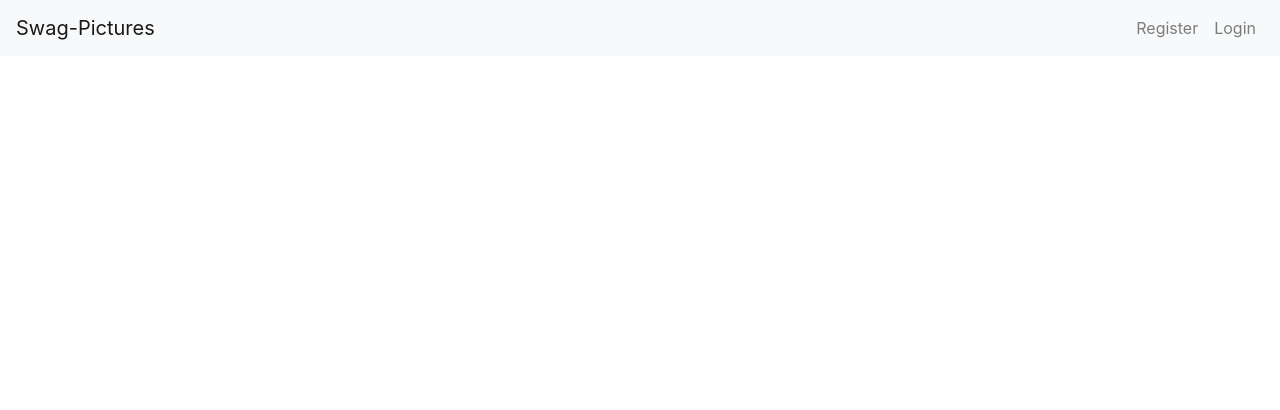
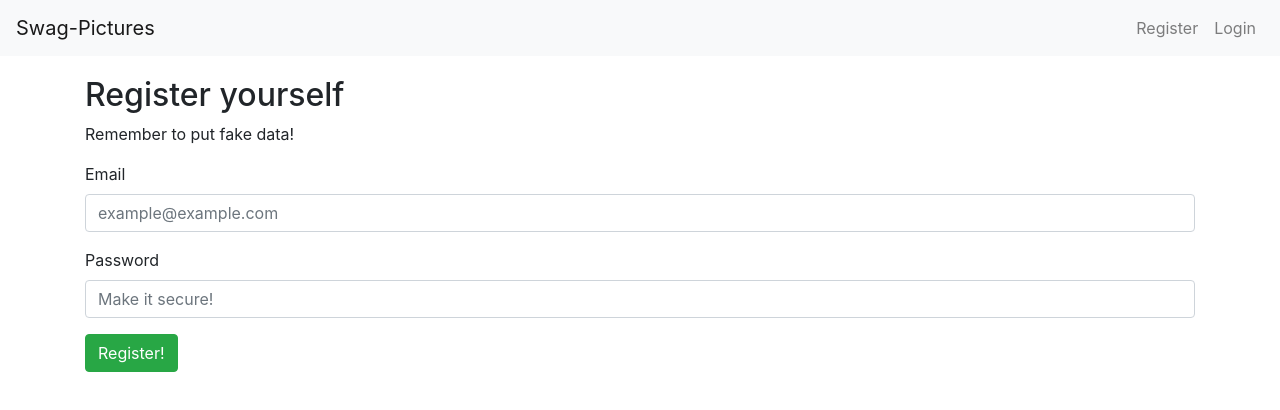
Before and after one commit to MichalIrzylowski/swag-pictures, a React (Create React App) app: page /Register in a window 1280 px wide. Shown: the top 410 px of the page. Built offline with nearby package versions, Linux system fonts and the light colour scheme.

Commit message:
Redux configuration

```diff
--- a/package.json
+++ b/package.json
@@ -4,6 +4,7 @@
   "private": true,
   "dependencies": {
     "bootstrap": "^4.1.2",
+    "jwt": "^0.2.0",
     "react": "^16.4.1",
     "react-dom": "^16.4.1",
     "react-redux": "^5.0.7",
@@ -11,6 +12,8 @@
     "react-scripts": "1.1.4",
     "reactstrap": "^6.3.0",
     "redux": "^4.0.0",
+    "redux-devtools-extension": "^2.13.5",
+    "redux-logger": "^3.0.6",
     "redux-saga": "^0.16.0"
   },
   "scripts": {
@@ -18,5 +21,6 @@
     "build": "react-scripts build",
     "test": "react-scripts test --env=jsdom",
     "eject": "react-scripts eject"
-  }
+  },
+  "proxy": "http://localhost:3001"
 }
--- /dev/null
+++ b/src/components/Authentication.js
@@ -0,0 +1,42 @@
+import React, { Component } from 'react';
+import { Form, FormGroup, Label, Input, Button } from 'reactstrap'
+
+export default class Authentication extends Component {
+  constructor(props) {
+    super(props);
+    this.state = {
+      email: '',
+      password: ''
+    }
+  }
+
+ handleChange = name => e => {
+   this.setState({
+     ...this.state,
+     [name]: e.target.value
+   })
+ }
+
+ handleSubmit = e => {
+   e.preventDefault();
+   console.log(this.state)
+ }
+
+  render() {
+    return (
+      <Form onSubmit={this.handleSubmit}>
+        {this.props.match.path === '/Register' ? <h2>Register yourself</h2> : <h2>Login yourself!</h2> }
+        {this.props.match.path === '/Register' ? <p>Remember to put fake data!</p> : <p>Put your login data below.</p>}
+        <FormGroup>
+          <Label htmlFor='email'>Email</Label>
+          <Input name='email' id='email' type='email' placeholder='example@example.com' value={this.state.email} onChange={this.handleChange('email')} />
+        </FormGroup>
+        <FormGroup>
+          <Label htmlFor='password'>Password</Label>
+          <Input name='password' id='password' type='password' placeholder='Make it secure!' value={this.state.password} onChange={this.handleChange('password')} />
+        </FormGroup>
+        <Button color='success'>{this.props.match.path === '/Register' ? 'Register!' : 'Sign up!'}</Button>
+      </Form>
+    )
+  }
+}
--- a/src/components/MainContent.js
+++ b/src/components/MainContent.js
@@ -1,12 +1,14 @@
 import React from 'react';
 import { Switch, Route } from 'react-router-dom';
 
-import HomePage from './HomePage'
+import HomePage from './HomePage';
+import Authentication from './Authentication';
 
 const MainContent = ({location}) => (
   <Switch>
     <Route exact path='/' component={HomePage} />
-    {/*<Route exact path='/Register' component={} />*/}
+    <Route exact path='/Register' component={Authentication} />
+    <Route exact path='/Login' component={Authentication} />
   </Switch>
 )
 
--- a/src/index.js
+++ b/src/index.js
@@ -1,18 +1,48 @@
 import React from 'react';
 import ReactDOM from 'react-dom';
 import App from './App';
-import registerServiceWorker from './registerServiceWorker';
+
+import { Provider } from 'react-redux';
+import { createStore, applyMiddleware } from 'redux';
+import createSagaMiddleware from 'redux-saga';
+import logger from 'redux-logger';
+import {composeWithDevTools} from 'redux-devtools-extension';
 
 import { BrowserRouter } from 'react-router-dom';
+
+import registerServiceWorker from './registerServiceWorker';
 
 import 'bootstrap/dist/css/bootstrap.min.css';
 import './index.css';
 
+// === CONFIGURE REDUX === //
+import rootReducer from './redux/store';
+import { APP_INIT } from './redux/ActionTypes';
+import rootSaga from './redux/sagas';
+
+const sagaMiddleware = createSagaMiddleware();
+var middlewares = [sagaMiddleware];
+
+if (process.env.NODE_ENV !== 'production') {
+  middlewares = [...middlewares, logger];
+}
+
+const store = createStore(
+  rootReducer,
+  composeWithDevTools(applyMiddleware(...middlewares))
+);
+
+sagaMiddleware.run(rootSaga)
+
+store.dispatch({type: APP_INIT})
+
 ReactDOM.render(
 
-  <BrowserRouter>
-    <App />
-  </BrowserRouter>
+  <Provider store={store}>
+    <BrowserRouter>
+      <App />
+    </BrowserRouter>
+  </Provider>
 
   , document.getElementById('root'));
 registerServiceWorker();
--- /dev/null
+++ b/src/redux/ActionTypes.js
@@ -0,0 +1,2 @@
+export const APP_INIT = 'APP_INIT';
+export const APP_INIT_FINISHED = 'APP_INIT_FINISHED';
--- /dev/null
+++ b/src/redux/sagas.js
@@ -0,0 +1,14 @@
+import { takeEvery, put } from 'redux-saga/effects';
+
+import {
+  APP_INIT,
+  APP_INIT_FINISHED
+} from './ActionTypes'
+
+function* appInitiated () {
+  yield put({type: APP_INIT_FINISHED});
+}
+
+export default function* rootSaga () {
+  yield takeEvery(APP_INIT, appInitiated);
+}
--- /dev/null
+++ b/src/redux/store.js
@@ -0,0 +1,22 @@
+import { combineReducers } from 'redux';
+import {
+  APP_INIT,
+  APP_INIT_FINISHED
+} from './ActionTypes'
+
+const loading = {loading: true}
+
+function didAppLoad(state=loading, action) {
+  switch (action.type) {
+    case APP_INIT:
+      return {loading: true}
+    case APP_INIT_FINISHED:
+      return {loading: false}
+    default:
+      return state;
+  }
+}
+
+export default combineReducers({
+  didAppLoad
+})
```
Also changed, not shown: 1 other file (tests, documents, lock files or other folders).
